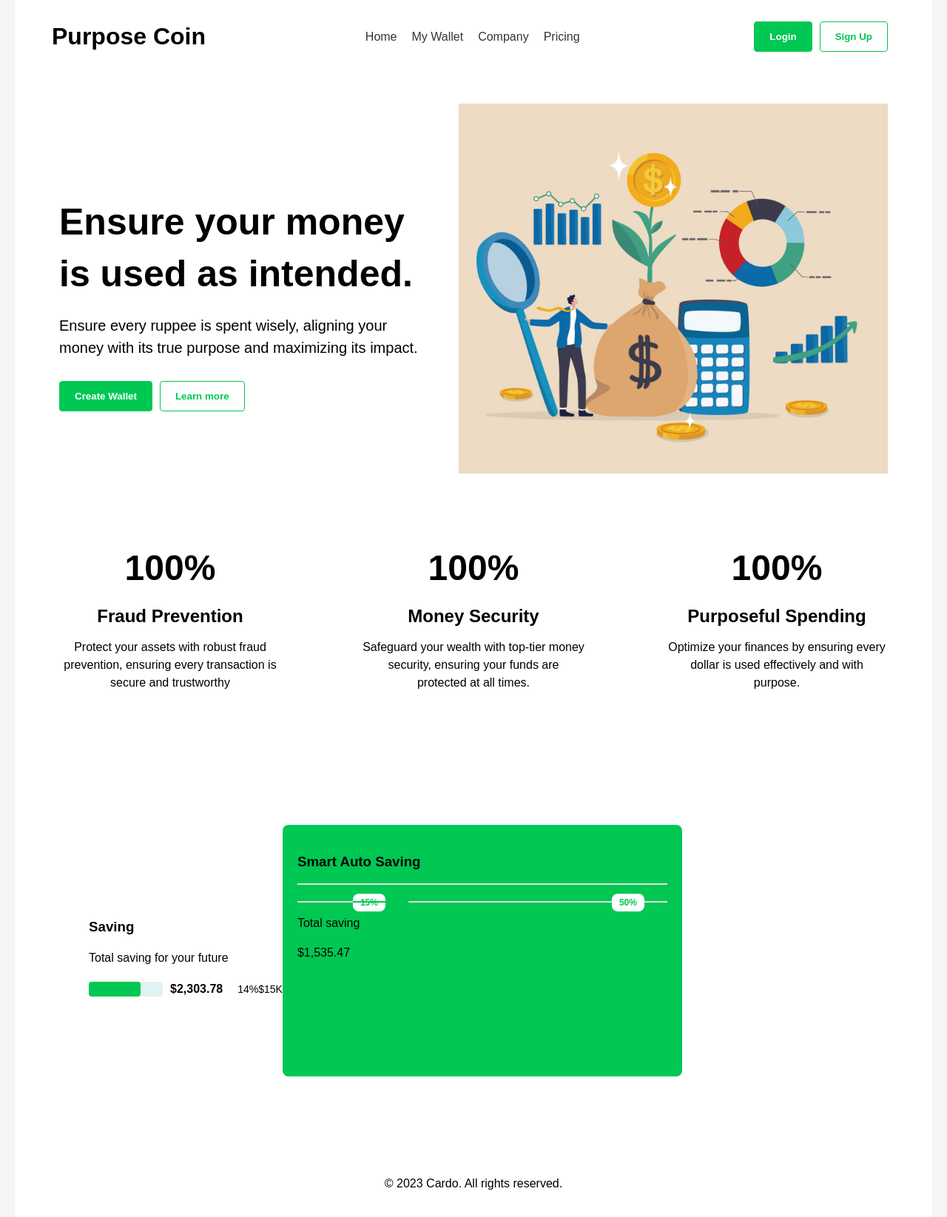
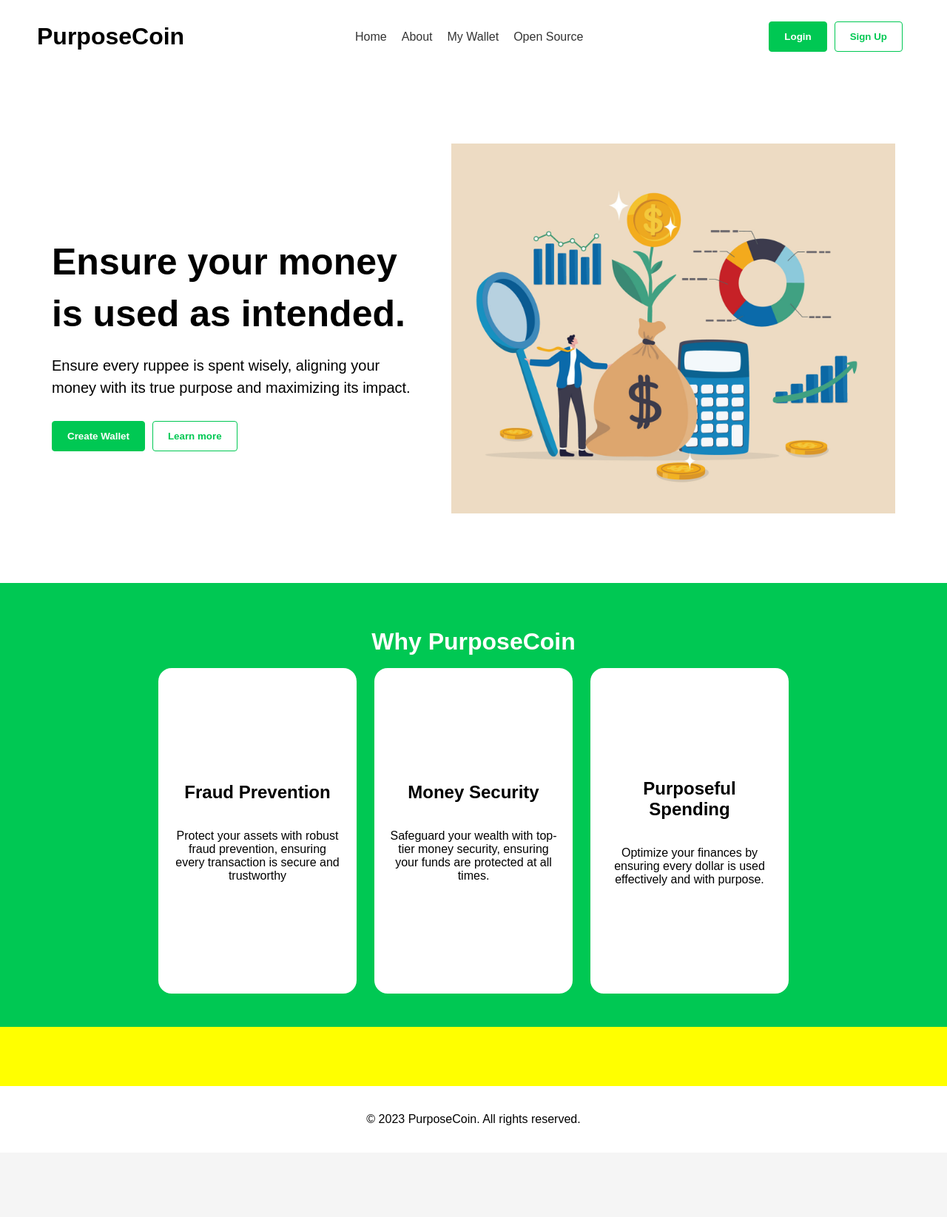
Before and after one commit to amitshou13/Hackathon-UI, a plain HTML site: page index.html in a window 1280 px wide. Shown: the whole page at 74% size. After the commit the page ends 1558 px from the top, so only its background shows below. Drawn offline with Linux system fonts and the light colour scheme.

Commit message:
Updated new section

```diff
--- a/index.html
+++ b/index.html
@@ -1,164 +1,24 @@
 <!DOCTYPE html>
-<html>
+<html lang="en">
 <head>
-  <title>Cardo - Bank account for independent contractors</title>
-  <style>
-    body {
-      font-family: sans-serif;
-      margin: 0;
-      padding: 0 20px;
-      background-color: #f5f5f5;
-    }
-
-    header {
-      background-color: #fff;
-      padding: 10px 50px;
-      display: flex;
-      justify-content: space-between;
-      align-items: center;
-    }
-
-    .logo {
-      display: flex;
-      align-items: center;
-    }
-
-    .logo img {
-      width: 30px;
-      margin-right: 10px;
-    }
-
-    nav ul {
-      list-style: none;
-      margin: 0;
-      padding: 0;
-      display: flex;
-    }
-
-    nav li {
-      margin-right: 20px;
-    }
-
-    nav a {
-      text-decoration: none;
-      color: #333;
-    }
-
-    .cta-buttons a {
-      color: #fff;
-      text-decoration: none;
-    }
-
-    .hero {
-      background-color: #fff;
-      padding: 40px 60px;
-      display: flex;
-      justify-content: space-between;
-      align-items: center;
-    }
-
-    .hero-text {
-      max-width: 500px;
-    }
-
-    .hero-text h1 {
-      font-size: 50px;
-      line-height: 1.4;
-      font-weight: bold;
-      margin-bottom: 20px;
-    }
-
-    .hero-text p {
-      font-size: 20px;
-      line-height: 1.5;
-      margin-bottom: 30px;
-    }
-
-    .cta-buttons {
-      display: flex;
-    }
-
-    .cta-buttons button {
-      padding: 12px 20px;
-      border: none;
-      border-radius: 4px;
-      font-weight: bold;
-      cursor: pointer;
-      margin-right: 10px;
-    }
-
-    .cta-buttons button:first-child {
-      background-color: #00c853;
-      color: #fff;
-    }
-
-    .cta-buttons button:last-child {
-      background-color: #fff;
-      color: #00c853;
-      border: 1px solid #00c853;
-    }
-
-    .features {
-      background-color: #fff;
-      padding: 60px;
-      display: flex;
-      justify-content: space-between;
-      align-items: center;
-    }
-
-    .features-item {
-      text-align: center;
-      max-width: 300px;
-    }
-
-    .features-item h3 {
-      font-size: 24px;
-      font-weight: bold;
-      margin-bottom: 10px;
-    }
-
-    .features-item p {
-      line-height: 1.5;
-      margin-bottom: 20px;
-    }
-
-    .features-item .number {
-      font-size: 48px;
-      font-weight: bold;
-      margin-bottom: 10px;
-    }
-
-    .image-container {
-      position: relative;
-      width: 600px;
-      height: 500px;
-      margin-left: 40px;
-    }
-
-    .image-container img {
-      width: 100%;
-      height: 100%;
-      object-fit: cover;
-    }
-
-    footer {
-      background-color: #fff;
-      padding: 20px;
-      text-align: center;
-    }
-  </style>
+  <meta charset="UTF-8">
+  <meta name="viewport" content="width=device-width, initial-scale=1.0">
+  <title>PurposeCoin</title>
+  <link rel="stylesheet" href="style.css">
 </head>
 <body>
+
+  <!-- nav bar -->
   <header>
     <div class="logo">
-      <h1>Purpose Coin</h1>
+      <h1>PurposeCoin</h1>
     </div>
     <nav>
       <ul>
         <li><a href="#">Home</a></li>
+        <li><a href="#">About</a></li>
         <li><a href="#">My Wallet</a></li>
-        <li><a href="#">Company</a></li>
-        <li><a href="#">Pricing</a></li>
+        <li><a href="#">Open Source</a></li>
       </ul>
     </nav>
     <div class="cta-buttons">
@@ -167,6 +27,8 @@
     </div>
   </header>
 
+
+  <!-- hero section -->
   <section class="hero">
     <div class="hero-text">
       <h1>Ensure your money is used as intended.</h1>
@@ -181,55 +43,35 @@
     </div>
   </section>
 
-  <section class="features">
-    <div class="features-item">
-      <div class="number">100%</div>
-      <h3>Fraud Prevention</h3>
-      <p>Protect your assets with robust fraud prevention, ensuring every transaction is secure and trustworthy</p>
-    </div>
-    <div class="features-item">
-      <div class="number">100%</div>
-      <h3>Money Security</h3>
-      <p>Safeguard your wealth with top-tier money security, ensuring your funds are protected at all times.</p>
-    </div>
-    <div class="features-item">
-      <div class="number">100%</div>
-      <h3>Purposeful Spending</h3>
-      <p>Optimize your finances by ensuring every dollar is used effectively and with purpose.</p>
-    </div>
-  </section>
-
-  <section class="features">
-    <div style="background-color: #fff; padding: 40px; display: flex; justify-content: space-between; align-items: center;">
-      <div style="max-width: 400px;">
-        <h3>Saving</h3>
-        <p style="line-height: 1.5; margin-bottom: 20px;">Total saving for your future</p>
-        <div style="display: flex; align-items: center;">
-          <div style="width: 100px; height: 20px; background-color: #e0f2f1; border-radius: 4px; margin-right: 10px;">
-            <div style="width: 70px; height: 20px; background-color: #00c853; border-radius: 4px;"></div>
-          </div>
-          <span style="font-weight: bold; margin-right: 20px;">$2,303.78</span>
-          <span style="font-size: 14px;">14%</span>
-          <span style="font-size: 14px;">$15K</span>
+  <!-- Why PurposeCoin section -->
+  <section class="why-us">
+    <div class="container">
+      <h1>Why PurposeCoin</h1>
+      <div class="features">
+        <div class="card">
+          <h2>Fraud Prevention</h2>
+          <p>Protect your assets with robust fraud prevention, ensuring every transaction is secure and trustworthy</p>
         </div>
-      </div>
-      <div style="width: 500px; height: 300px; background-color: #00c853; border-radius: 8px; padding: 20px;">
-        <h3>Smart Auto Saving</h3>
-        <div style="width: 100%; height: 2px; background-color: #ddd; margin-bottom: 10px;"></div>
-        <div style="width: 100%; height: 2px; background-color: #00c853; border-radius: 8px; margin-bottom: 10px;"></div>
-        <div style="position: relative; width: 100%; height: 2px; background-color: #ddd; margin-bottom: 10px;">
-          <span style="position: absolute; top: -10px; left: 15%; background-color: #fff; color: #00c853; padding: 5px 10px; border-radius: 8px; font-size: 12px; font-weight: bold;">15%</span>
-          <span style="position: absolute; top: -10px; left: 85%; background-color: #fff; color: #00c853; padding: 5px 10px; border-radius: 8px; font-size: 12px; font-weight: bold;">50%</span>
-          <div style="position: absolute; top: 0; left: 15%; width: 15%; height: 2px; background-color: #00c853;"></div>
+        <div class="card">
+          <h2>Money Security</h2>
+          <p>Safeguard your wealth with top-tier money security, ensuring your funds are protected at all times.</p>
         </div>
-        <p style="line-height: 1.5; margin-bottom: 10px;">Total saving</p>
-        <p style="line-height: 1.5; margin-bottom: 10px;">$1,535.47</p>
+        <div class="card">
+          <h2>Purposeful Spending</h2>
+          <p>Optimize your finances by ensuring every dollar is used effectively and with purpose.</p>
+        </div>
       </div>
     </div>
   </section>
 
+  <!-- How it works -->
+   <section class="how-it-works">
+
+   </section>
+
+
   <footer>
-    <p>&copy; 2023 Cardo. All rights reserved.</p>
+    <p>&copy; 2023 PurposeCoin. All rights reserved.</p>
   </footer>
 </body>
 </html>
--- /dev/null
+++ b/style.css
@@ -0,0 +1,162 @@
+body {
+    font-family: sans-serif;
+    margin: 0;
+    padding: 0;
+    background-color: #f5f5f5;
+  }
+
+  header {
+    background-color: #fff;
+    padding: 10px 50px;
+    display: flex;
+    justify-content: space-between;
+    align-items: center;
+  }
+
+  section {
+    padding: 40px 70px;
+  }
+
+  .logo {
+    display: flex;
+    align-items: center;
+  }
+
+  .logo img {
+    width: 30px;
+    margin-right: 10px;
+  }
+
+  nav ul {
+    list-style: none;
+    margin: 0;
+    padding: 0;
+    display: flex;
+  }
+
+  nav li {
+    margin-right: 20px;
+  }
+
+  nav a {
+    text-decoration: none;
+    color: #333;
+  }
+
+  .cta-buttons a {
+    color: #fff;
+    text-decoration: none;
+  }
+
+  .hero {
+    background-color: #fff;
+    height: 76vh;
+    display: flex;
+    justify-content: space-between;
+    align-items: center;
+  }
+
+  .hero-text {
+    max-width: 500px;
+  }
+
+  .hero-text h1 {
+    font-size: 50px;
+    line-height: 1.4;
+    font-weight: bold;
+    margin-bottom: 20px;
+  }
+
+  .hero-text p {
+    font-size: 20px;
+    line-height: 1.5;
+    margin-bottom: 30px;
+  }
+
+  .cta-buttons {
+    display: flex;
+  }
+
+  .cta-buttons button {
+    padding: 12px 20px;
+    border: none;
+    border-radius: 4px;
+    font-weight: bold;
+    cursor: pointer;
+    margin-right: 10px;
+  }
+
+  .cta-buttons button:first-child {
+    background-color: #00c853;
+    color: #fff;
+  }
+
+  .cta-buttons button:last-child {
+    background-color: #fff;
+    color: #00c853;
+    border: 1px solid #00c853;
+  }
+
+  .image-container {
+    position: relative;
+    width: 600px;
+    height: 500px;
+    margin-left: 40px;
+  }
+
+  .image-container img {
+    width: 100%;
+    height: 100%;
+    object-fit: cover;
+  }
+
+  .why-us {
+    height: 70vh;
+    padding-top: 0;
+    display: flex;
+    align-items: center;
+    justify-content: center;
+    background-color: #00c853;
+  }
+
+  .why-us h1 {
+    display: flex;
+    color: #fff;
+    font-size: xx-large;
+    justify-content: center;
+  }
+
+  .features {
+    height: 50vh;
+    width: 100%;
+    display: flex;
+    align-items: center;
+    justify-content: center;
+    gap: 20px;
+  }
+
+  .card {
+    height: 100%;
+    width: 20%;
+    border: 2px solid #00c853;
+    border-radius: 20px;
+    padding: 20px;
+    display: flex;
+    margin-top: 20px;
+    flex-direction: column;
+    justify-content: center;
+    text-align: center;
+    background-color: #fff;
+  }
+
+  .how-it-works {
+
+    background-color: yellow;
+  }
+
+
+  footer {
+    background-color: #fff;
+    padding: 20px;
+    text-align: center;
+  }
```
Also changed, not shown: about.html (added, +117 -0 lines), wallet.html (added, +98 -0 lines).
